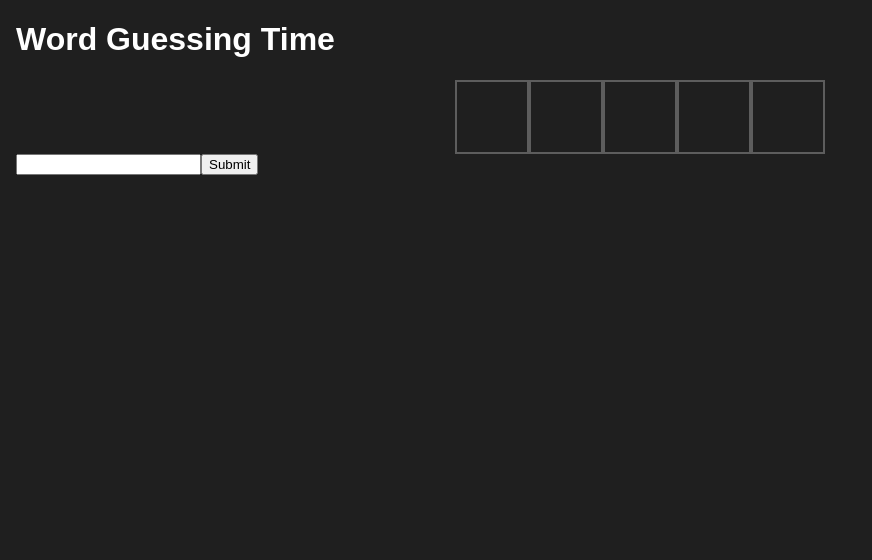
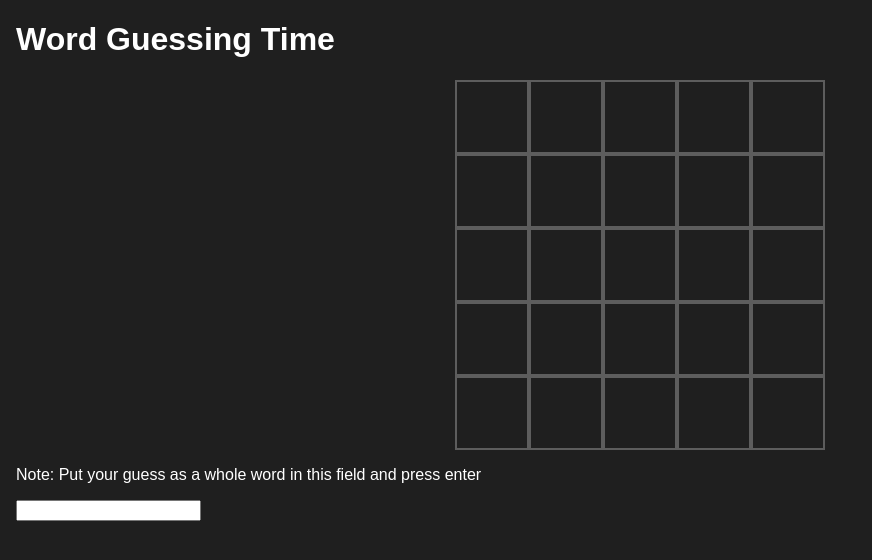
Before and after one commit to tyran0/wrdgssngtm, a Vue app: page / in a window 1280 px wide. Shown: the top 560 px of the page, without its empty margins (0-872 px from the left). Built offline with nearby package versions, Linux system fonts and the light colour scheme.

Commit message:
feat: extract GuessGrid component

```diff
--- a/src/App.vue
+++ b/src/App.vue
@@ -1,48 +1,54 @@
 <script setup>
 import { ref } from "vue";
 
-import GuessRow from "./GuessRow.vue";
+import GuessGrid from "./GuessGrid.vue";
 
-const secret = "GUESS";
+const isFinished = ref(false);
+const isWin = ref(false);
+const statusLine = ref("");
+const attempsLine = ref("");
+const retryLine = ref("");
 
-const letters = ref(
-	Array.from({ length: secret.length }, () => ({
-		key: "",
-		isInWord: false,
-		isPosHit: false,
-	}))
-);
+/**
+ * @param {number} attempts
+ */
+const handlePass = (attempts) => {
+	const noun = attempts === 1 ? "attempt" : "attempts";
 
-const guess = ref("");
-const isSubmitted = ref(false);
+	isWin.value = true;
+	statusLine.value = "You have won";
+	attempsLine.value = `It took you ${attempts} ${noun}`;
+	retryLine.value = "Play again?";
+};
 
-const submit = () => {
-	if (guess.value.length !== secret.length) return;
+const handleFail = () => {
+	statusLine.value = "You have lost";
+	retryLine.value = "Give it another try?";
+};
 
-	letters.value = letters.value.map((value, i) => {
-		const key = guess.value.at(i).toUpperCase();
-
-		if (key === undefined) return value;
-
-		const isInWord = secret.includes(key);
-		const isPosHit = secret.at(i) === key;
-
-		return { key, isInWord, isPosHit };
-	});
-
-	isSubmitted.value = true;
+const retry = () => {
+	isFinished.value = false;
+	isWin.value = false;
 };
 </script>
 
 <template>
 	<h1>Word Guessing Time</h1>
 
-	<article>
-		<GuessRow :letters="letters" :is-submitted="isSubmitted" />
-	</article>
+	<GuessGrid
+		v-if="!isFinished"
+		v-model="isFinished"
+		secret="GUESS"
+		:attempts="5"
+		@pass="handlePass"
+		@fail="handleFail"
+	/>
 
-	<input v-model="guess" type="text" :maxlength="secret.length" />
-	<button @click="submit">Submit</button>
+	<template v-else>
+		<h2>{{ statusLine }}</h2>
+		<p v-if="isWin">{{ attempsLine }}</p>
+		<button @click="retry">{{ retryLine }}</button>
+	</template>
 </template>
 
 <style>
--- /dev/null
+++ b/src/GuessGrid.vue
@@ -0,0 +1,116 @@
+<script setup>
+import { ref } from "vue";
+
+import GuessRow from "./GuessRow.vue";
+
+/**
+ * @typedef Props
+ * @prop {string} secret
+ * @prop {number} attempts
+ * @prop {(attempts: number) => void} onPass
+ * @prop {() => void} onFail
+ */
+
+const model = defineModel({ type: Boolean, required: true });
+
+/** @type {Props} */
+const props = defineProps({
+	secret: { type: String, required: true },
+	attempts: { type: Number, required: true },
+});
+
+const emit = defineEmits(["pass", "fail"]);
+
+const pos = ref(0);
+
+const rows = ref(
+	Array.from({ length: props.attempts }, () => ({
+		isSubmitted: false,
+		cells: Array.from({ length: props.secret.length }, () => ({
+			key: "",
+			isInWord: false,
+			isPosHit: false,
+		})),
+	}))
+);
+
+/**
+@param {Event} e
+ */
+const handleChange = (e) => {
+	/** @type {HTMLInputElement} */
+	const input = e.currentTarget;
+	const value = input.value.toUpperCase();
+	const cells = rows.value[pos.value].cells;
+
+	let hits = 0;
+
+	if (model.value) return;
+	if (value.length < props.secret.length) return;
+
+	const left = props.secret.split("").map((key, i) => {
+		if (value.at(i) !== key) return key;
+
+		return null;
+	});
+
+	rows.value[pos.value].cells = cells.map((cell, i) => {
+		const key = value.at(i);
+
+		let isInWord = false;
+		let isPosHit = false;
+
+		if (key === undefined) return cell;
+		if (props.secret.includes(key)) isInWord = true;
+
+		if (props.secret.at(i) === key) {
+			isPosHit = true;
+			hits++;
+		} else if (!left.includes(key)) {
+			isInWord = false;
+		}
+
+		return { key, isInWord, isPosHit };
+	});
+
+	input.value = "";
+
+	rows.value[pos.value].isSubmitted = true;
+
+	if (pos.value === props.attempts - 1) {
+		model.value = true;
+
+		emit("fail");
+
+		return;
+	}
+
+	pos.value++;
+
+	if (hits === props.secret.length) {
+		model.value = true;
+
+		emit("pass", pos.value);
+	}
+};
+</script>
+
+<template>
+	<article>
+		<GuessRow
+			v-for="(row, i) in rows"
+			:key="i"
+			:letters="row.cells"
+			:isSubmitted="row.isSubmitted"
+		/>
+	</article>
+
+	<p>Note: Put your guess as a whole word in this field and press enter</p>
+	<div>
+		<input
+			type="text"
+			:maxlength="props.secret.length"
+			@change="handleChange"
+		/>
+	</div>
+</template>
```
